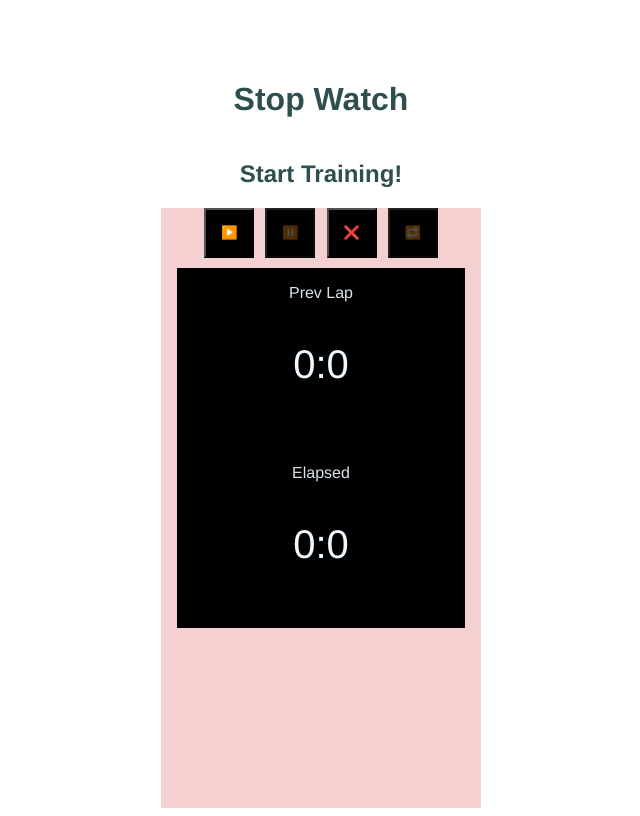
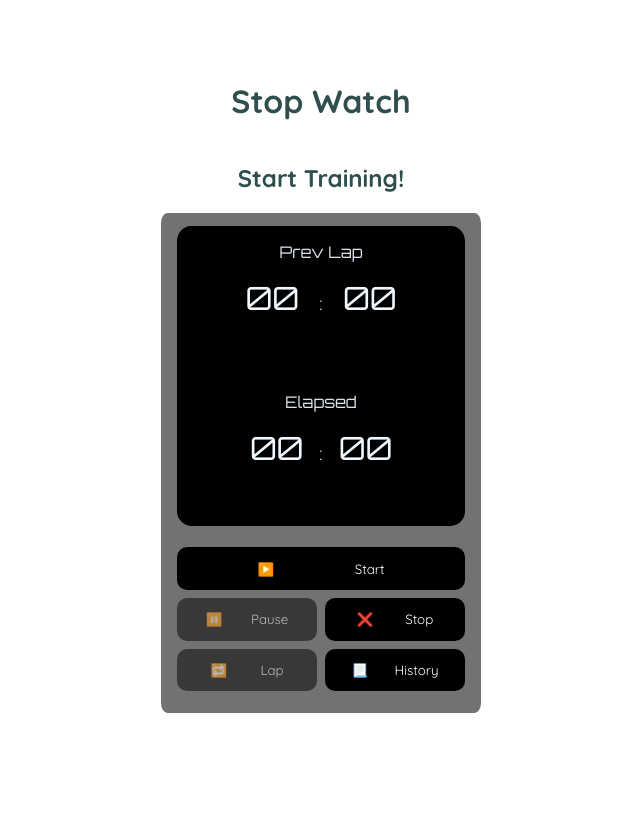
Before and after one commit to bibhashdash/stopwatch, a Vue app: page / in a window 1280 px wide. Shown: the whole page, without its empty margins (319-959 px from the left). Built offline with nearby package versions, Linux system fonts and the light colour scheme.

Commit message:
styling up

```diff
--- a/public/index.html
+++ b/public/index.html
@@ -1,15 +1,25 @@
 <!DOCTYPE html>
 <html lang="">
   <head>
-    <meta charset="utf-8">
-    <meta http-equiv="X-UA-Compatible" content="IE=edge">
-    <meta name="viewport" content="width=device-width,initial-scale=1.0">
-    <link rel="icon" href="<%= BASE_URL %>favicon.ico">
+    <meta charset="utf-8" />
+    <meta http-equiv="X-UA-Compatible" content="IE=edge" />
+    <meta name="viewport" content="width=device-width,initial-scale=1.0" />
+    <link rel="icon" href="<%= BASE_URL %>favicon.ico" />
     <title><%= htmlWebpackPlugin.options.title %></title>
+    <link rel="preconnect" href="https://fonts.googleapis.com" />
+    <link rel="preconnect" href="https://fonts.gstatic.com" crossorigin />
+    <link
+      href="https://fonts.googleapis.com/css2?family=Montserrat:wght@300;600;900&family=Orbitron&family=Quicksand:wght@300;400;500;600;700&display=swap"
+      rel="stylesheet"
+    />
   </head>
   <body>
     <noscript>
-      <strong>We're sorry but <%= htmlWebpackPlugin.options.title %> doesn't work properly without JavaScript enabled. Please enable it to continue.</strong>
+      <strong
+        >We're sorry but <%= htmlWebpackPlugin.options.title %> doesn't work
+        properly without JavaScript enabled. Please enable it to
+        continue.</strong
+      >
     </noscript>
     <div id="app"></div>
     <!-- built files will be auto injected -->
--- a/src/App.vue
+++ b/src/App.vue
@@ -17,7 +17,6 @@ export default {
 
 <style>
 #app {
-  font-family: Avenir, Helvetica, Arial, sans-serif;
   -webkit-font-smoothing: antialiased;
   -moz-osx-font-smoothing: grayscale;
   text-align: center;
@@ -26,6 +25,9 @@ export default {
   display: flex;
   flex-direction: column;
   align-content: center;
+  font-family: "Montserrat", sans-serif;
+  font-family: "Orbitron", sans-serif;
+  font-family: "Quicksand", sans-serif;
 }
 h1,
 h2 {
--- a/src/components/Elapsed.vue
+++ b/src/components/Elapsed.vue
@@ -1,9 +1,13 @@
 <template>
   <div class="timer elapsed">
     <div class="timer-title"><p class="timer-title-text">Elapsed</p></div>
+
     <p class="timer-text">
-      <span>{{ elapsedMins }}</span
-      >:<span>{{ elapsedSecs }}</span>
+      <span>{{ styleTimer(elapsedMins) }}</span
+      >:<span>{{ styleTimer(elapsedSecs) }}</span>
+    </p>
+    <p class="lapNumberDisplay" v-if="timerrunning === true">
+      Lap {{ lapCounter }} active
     </p>
   </div>
 </template>
@@ -11,8 +15,27 @@
 <script>
 export default {
   name: "Elapsed",
-  props: ["elapsedMins", "elapsedSecs"],
+  props: ["elapsedMins", "elapsedSecs", "lapCounter", "timerrunning"],
+
+  methods: {
+    styleTimer(timerValue) {
+      return ("0" + `${String(timerValue)}`).slice(-2);
+    },
+  },
 };
 </script>
 
-<style></style>
+<style>
+.lapNumberDisplay {
+  color: rgb(233, 195, 27);
+}
+.timer-text p,
+.timer-text span {
+  font-size: 2rem;
+  color: aliceblue;
+}
+.timer-text span {
+  margin: 1rem;
+  width: 80px;
+}
+</style>
--- a/src/components/Prevlap.vue
+++ b/src/components/Prevlap.vue
@@ -2,8 +2,8 @@
   <div class="timer prev-lap">
     <div class="timer-title"><p class="timer-title-text">Prev Lap</p></div>
     <p class="timer-text">
-      <span>{{ prevMins }}</span
-      >:<span>{{ prevSecs }}</span>
+      <span>{{ styleTimer(prevMins) }}</span> :
+      <span>{{ styleTimer(prevSecs) }}</span>
     </p>
   </div>
 </template>
@@ -13,12 +13,17 @@ export default {
   name: "Prevlap",
 
   props: ["prevMins", "prevSecs"],
+  methods: {
+    styleTimer(timerValue) {
+      return ("0" + `${String(timerValue)}`).slice(-2);
+    },
+  },
 };
 </script>
 
 <style>
-.timer-text {
-  font-size: 2.5rem;
+.timer-text span {
+  font-size: 2rem;
   color: aliceblue;
 }
 </style>
--- a/src/components/Watch.vue
+++ b/src/components/Watch.vue
@@ -1,5 +1,14 @@
 <template>
   <div class="watchcontainer">
+    <div class="watch-face">
+      <Prevlap :prevMins="prevMins" :prevSecs="prevSecs" />
+      <Elapsed
+        :elapsedMins="elapsedMins"
+        :elapsedSecs="elapsedSecs"
+        :lapCounter="lapCounter"
+        :timerrunning="timerrunning"
+      />
+    </div>
     <div class="buttons-container">
       <button
         class="button start-button"
@@ -7,6 +16,7 @@
         @click="startTimer"
       >
         <p>▶️</p>
+        <p>Start</p>
       </button>
       <button
         class="button pause-button"
@@ -14,6 +24,7 @@
         @click="pauseTimer"
       >
         <p>⏸️</p>
+        <p>Pause</p>
       </button>
       <button
         :disabled="timerrunning"
@@ -21,6 +32,7 @@
         @click="stopTimer"
       >
         <p>❌</p>
+        <p>Stop</p>
       </button>
       <button
         @click="changeLap"
@@ -28,12 +40,28 @@
         :disabled="!timerrunning"
       >
         <p>🔁</p>
+        <p>Lap</p>
+      </button>
+      <button
+        @click="toggleLapsList"
+        class="button laplist-button"
+        :disabled="timerrunning"
+      >
+        <p>📃</p>
+        <p>History</p>
       </button>
     </div>
-
-    <div class="watch-face">
-      <Prevlap :prevMins="prevMins" :prevSecs="prevSecs" />
-      <Elapsed :elapsedMins="elapsedMins" :elapsedSecs="elapsedSecs" />
+  </div>
+  <div class="lapslist-backdrop" v-if="showLapsList">
+    <div class="lapslist-container">
+      <ul>
+        <li v-for="(prevlap, index) in prevLapsList" :key="prevlap">
+          <p>
+            Lap {{ index }} - <span>{{ prevlap[0] }}</span
+            >:<span>{{ prevlap[1] }}</span>
+          </p>
+        </li>
+      </ul>
     </div>
   </div>
 </template>
@@ -41,6 +69,7 @@
 <script>
 import Prevlap from "./Prevlap.vue";
 import Elapsed from "./Elapsed.vue";
+
 export default {
   name: "Watch",
   components: {
@@ -61,6 +90,7 @@ export default {
       currLap: [0, 0],
       timerrunning: false,
       timer: null,
+      showLapsList: false,
     };
   },
 
@@ -98,6 +128,8 @@ export default {
       this.prevMins = 0;
       this.prevSecs = 0;
       this.lapCounter = 1;
+      this.lapMarkersList = [[0, 0]];
+      this.prevLapsList = [[0, 0]];
     },
 
     changeLap() {
@@ -115,52 +147,102 @@ export default {
       // console.log(this.prevMins, this.prevSecs);
       this.prevLapsList.push([this.prevMins, this.prevSecs]);
     },
+    toggleLapsList() {
+      this.showLapsList = !this.showLapsList;
+    },
   },
 };
 </script>
 
 <style scoped>
 body {
-  margin: 0;
-  padding: 0;
+  /* margin: 0; */
+  /* padding: 0; */
 }
 .watchcontainer {
   width: 320px;
-  height: 600px;
-  background-color: rgb(245, 208, 208);
+  height: 500px;
+  background-color: rgb(114, 114, 114);
   align-self: center;
   display: flex;
   flex-direction: column;
   align-items: center;
+  position: relative;
+  justify-content: space-evenly;
+  border-radius: 2%;
 }
 .buttons-container {
-  width: 80%;
-  height: 10%;
-  display: flex;
-  justify-content: space-evenly;
+  margin-top: 0.5rem;
+  margin-bottom: 0.5rem;
+  width: 90%;
+  /* height: 15%; */
+  display: grid;
+  grid-template-columns: repeat(2, 1fr);
+  gap: 0.5rem;
 }
 .button {
-  width: 50px;
-  height: 50px;
   background-color: black;
   cursor: pointer;
+  margin: 0;
+  padding: 0;
+  /* width: 100%; */
+  display: flex;
+  flex-direction: row;
+  justify-content: space-evenly;
+  border-radius: 10px;
+  border-style: none;
+  font-family: "Quicksand", sans-serif;
+}
+.start-button {
+  grid-column: 1 / 3;
+  grid-row: 1;
+  width: 100%;
+}
+
+.button p {
+  color: #fff;
+  /* font-size: 1rem; */
 }
 .button:active {
   background-color: lemonchiffon;
 }
+.button:disabled {
+  opacity: 0.5;
+  cursor: not-allowed;
+}
 .watch-face {
   width: 90%;
-  height: 90%;
+  height: 60%;
   display: grid;
-  grid-template-rows: repeat(3, 1fr);
-  /* border-radius: 5%; */
+  grid-template-rows: repeat(2, 1fr);
+  border-radius: 5%;
+  background-color: black;
+  justify-items: center;
+  font-family: "Orbitron", sans-serif;
 }
 .timer {
-  background-color: black;
   /* border-radius: 5%; */
+  width: 90%;
 }
-.timer-text {
-  font-size: 2.5rem;
-  color: aliceblue;
+
+.lapslist-backdrop {
+  background-color: rgba(0, 0, 0, 0.308);
+  width: 300px;
+  align-self: center;
+  display: flex;
+  flex-direction: column;
+  /* align-items: center; */
+  position: relative;
+  justify-content: space-evenly;
+}
+.lapslist-container {
+  height: auto;
+  z-index: 45;
+  background-color: aliceblue;
+
+  color: black;
+}
+ul {
+  list-style: none;
 }
 </style>
```
Also changed, not shown: src/components/Lapslist.vue (added, +26 -0 lines).
